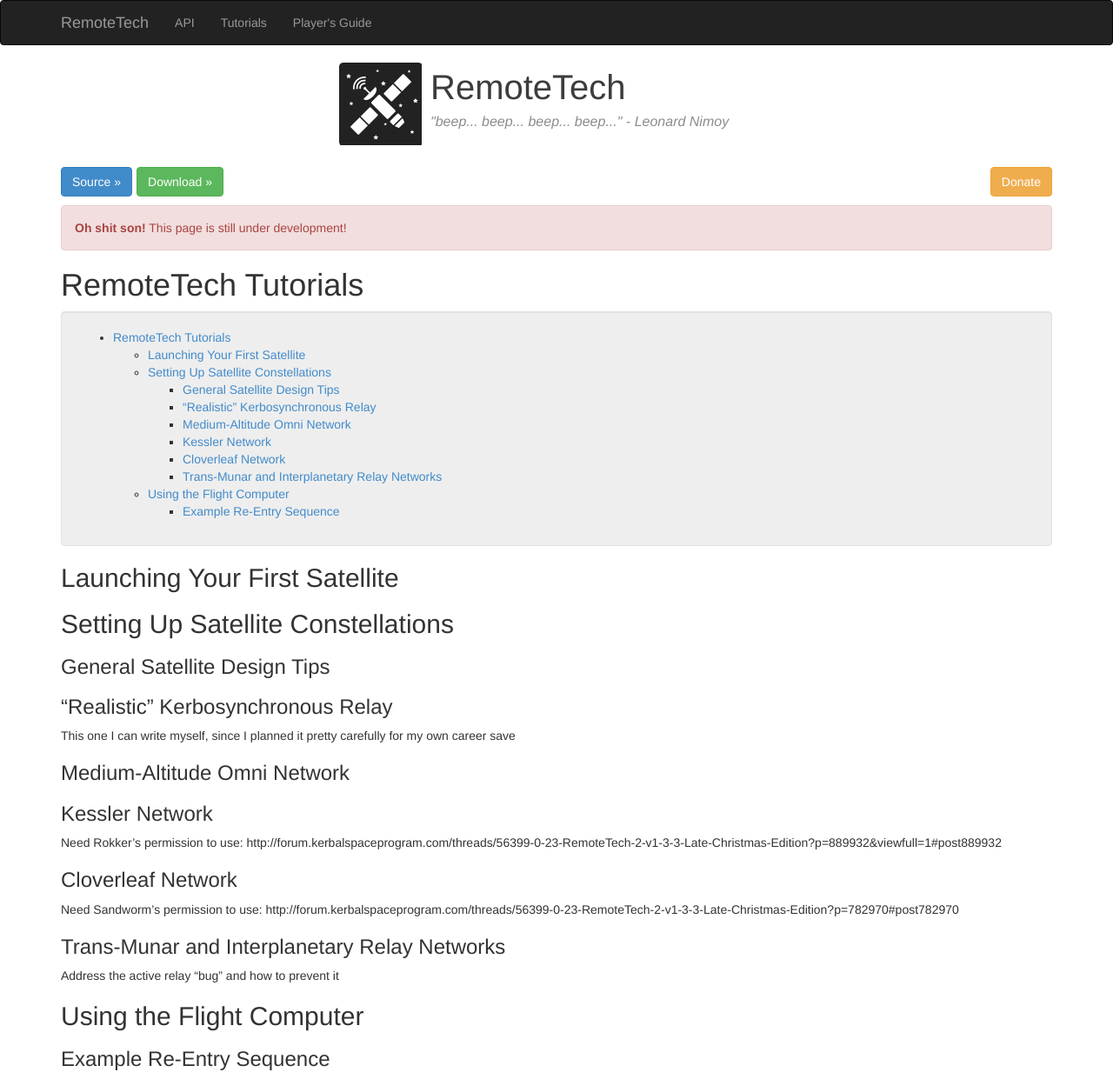
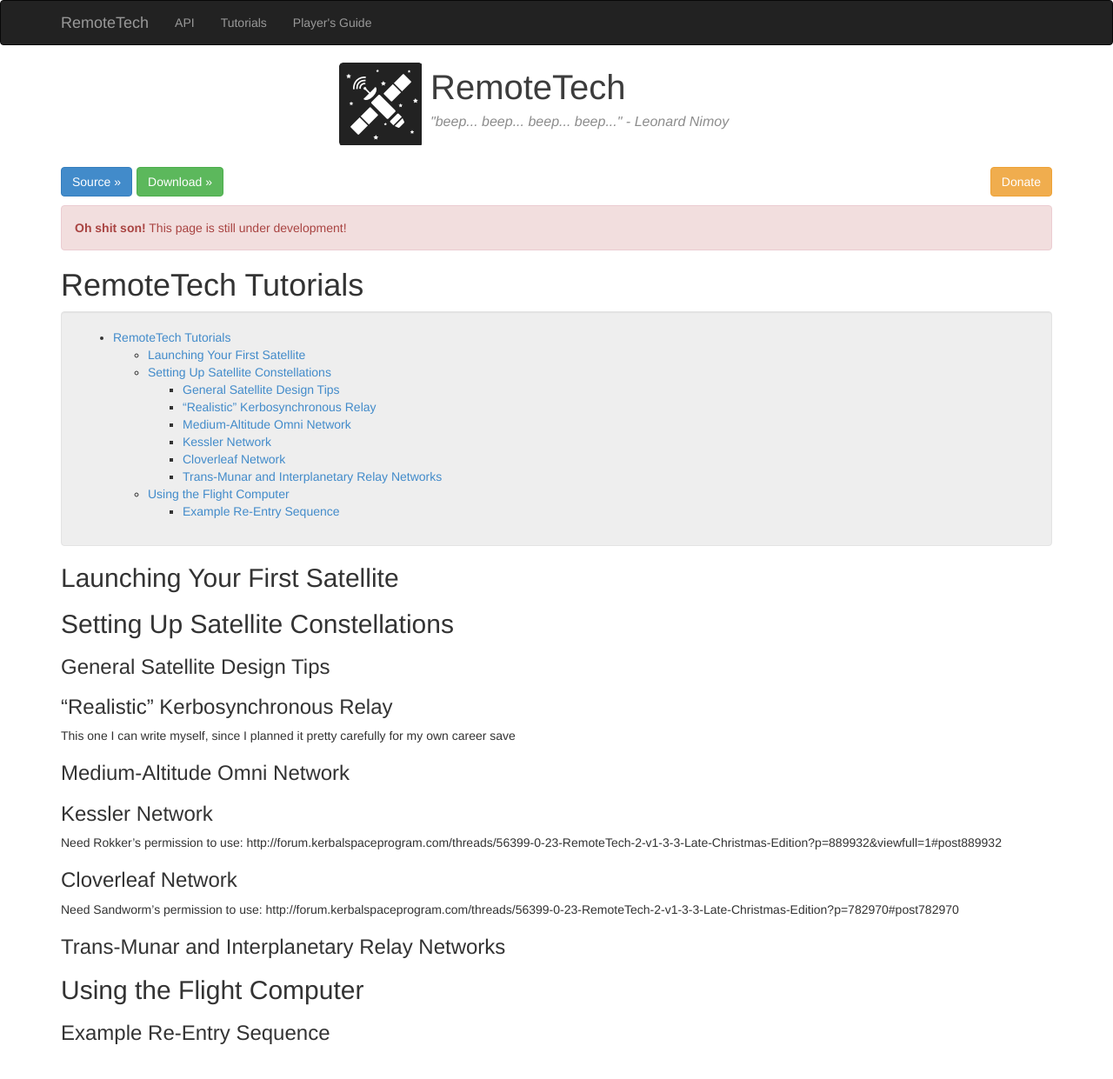
Before and after one commit to RemoteTechnologiesGroup/RemoteTech, a Jekyll site: the page built from tutorials/index.md, in a window 1280 px wide. Shown: the whole page at 87% size. Built offline with Jekyll 4.4.1, drawn with Linux system fonts in a browser that asks for light colours; nearby versions of some CDN libraries; after the commit the page ends 1211 px from its top, so only the background shows below that.

Commit message:
Tutorials will be written directly for 0.24

```diff
--- a/tutorials/index.md
+++ b/tutorials/index.md
@@ -35,8 +35,6 @@
 
 ###Trans-Munar and Interplanetary Relay Networks
 
-Address the active relay "bug" and how to prevent it
-
 ##Using the Flight Computer
 
 ###Example Re-Entry Sequence
```
